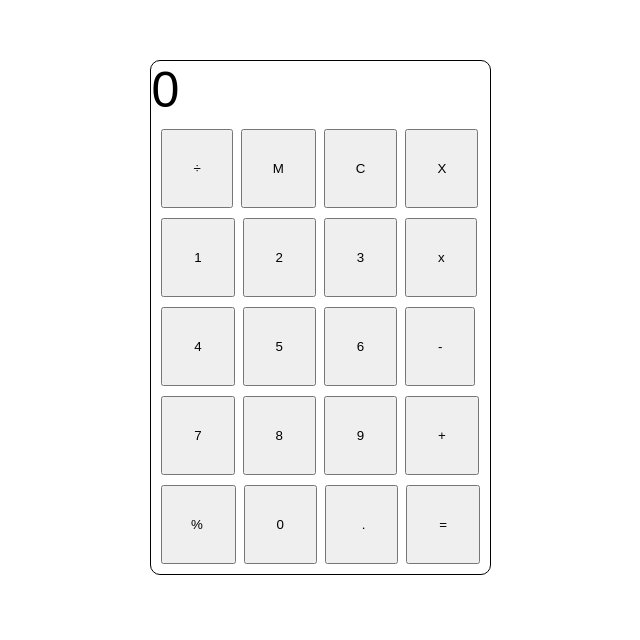
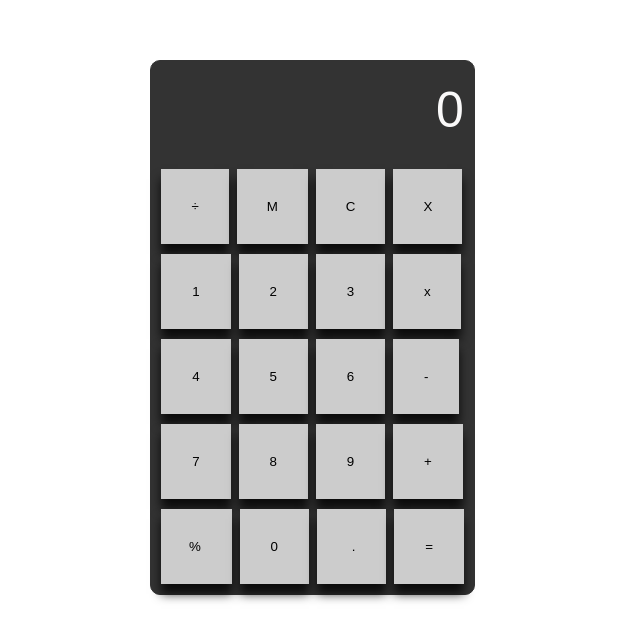
Before and after one commit to kingtroga/Globus-Bank-Internship, a plain HTML site: page assingment 3/index.html in a window 1280 px wide. Shown: the part 140-780 px from the top of the page, without its empty margins (458-1098 px from the left). Drawn offline with Linux system fonts and the light colour scheme.

Commit message:
Update style.css

```diff
--- a/assingment 3/style.css
+++ b/assingment 3/style.css
@@ -22,18 +22,29 @@ html {
 body{
     position: relative;
 }
+
 .caculator {
     margin: 20rem 25rem;
     top: 50%;
     left: 28%;
-    border: 1px solid black;
+    border: 1px solid var(--color-grey-dark-1);
     border-radius: 10px;
     display: inline-block;
     position: absolute;
     transform: translate(-50, -50);
+    background-color: var(--color-grey-dark-1);
 }
 
 
+
+#display_text-2 {
+    text-align: right;
+    padding-top: 2rem;
+    padding-bottom: 2rem;
+    padding-right: 1rem;
+    color: var(--color-grey-light-1);
+
+}
 
 .caculator__button-group {
     display: flex;
@@ -43,7 +54,11 @@ body{
 }
 
 .btn {
+    outline:none;
+    border: none;
+    box-shadow: 0 1rem 1rem rgba(0,0,0,.8);
     padding: 3rem;
+    background-color:  var(--color-grey-light-4);
 }
 
 .btn-pretty {
```
